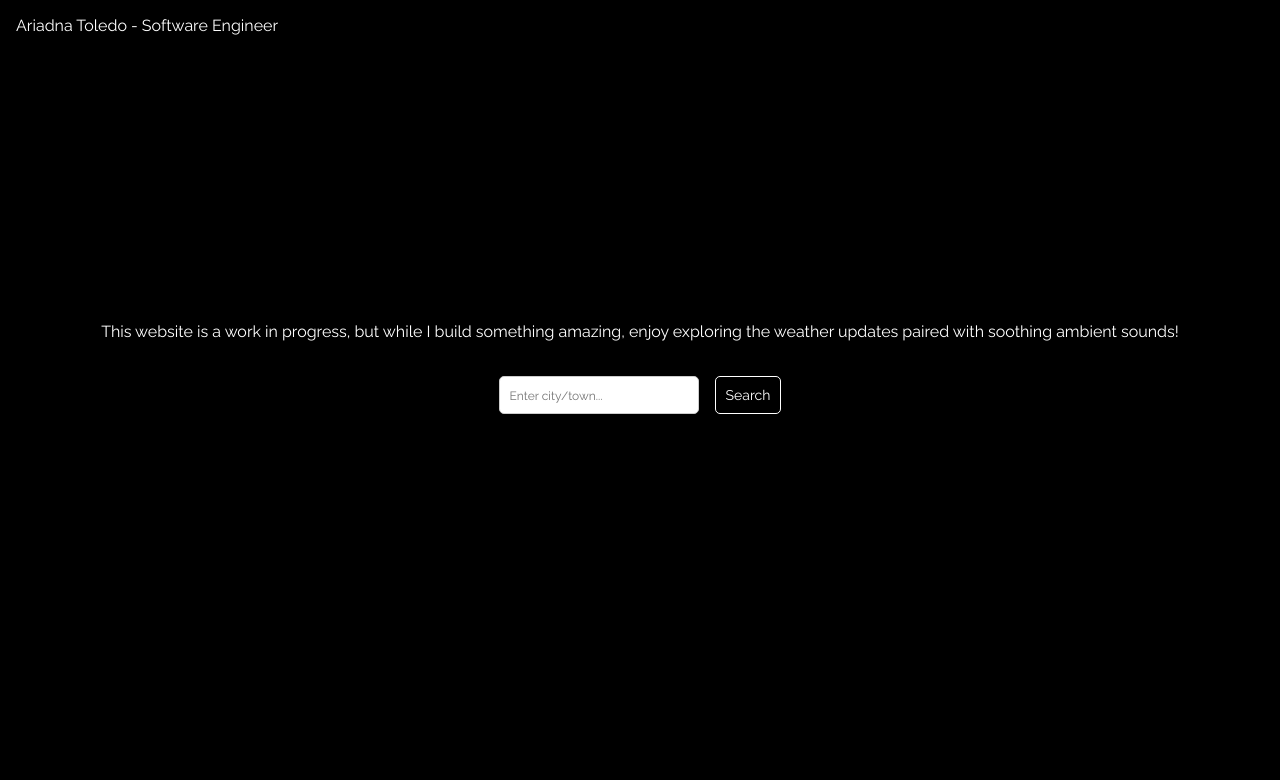
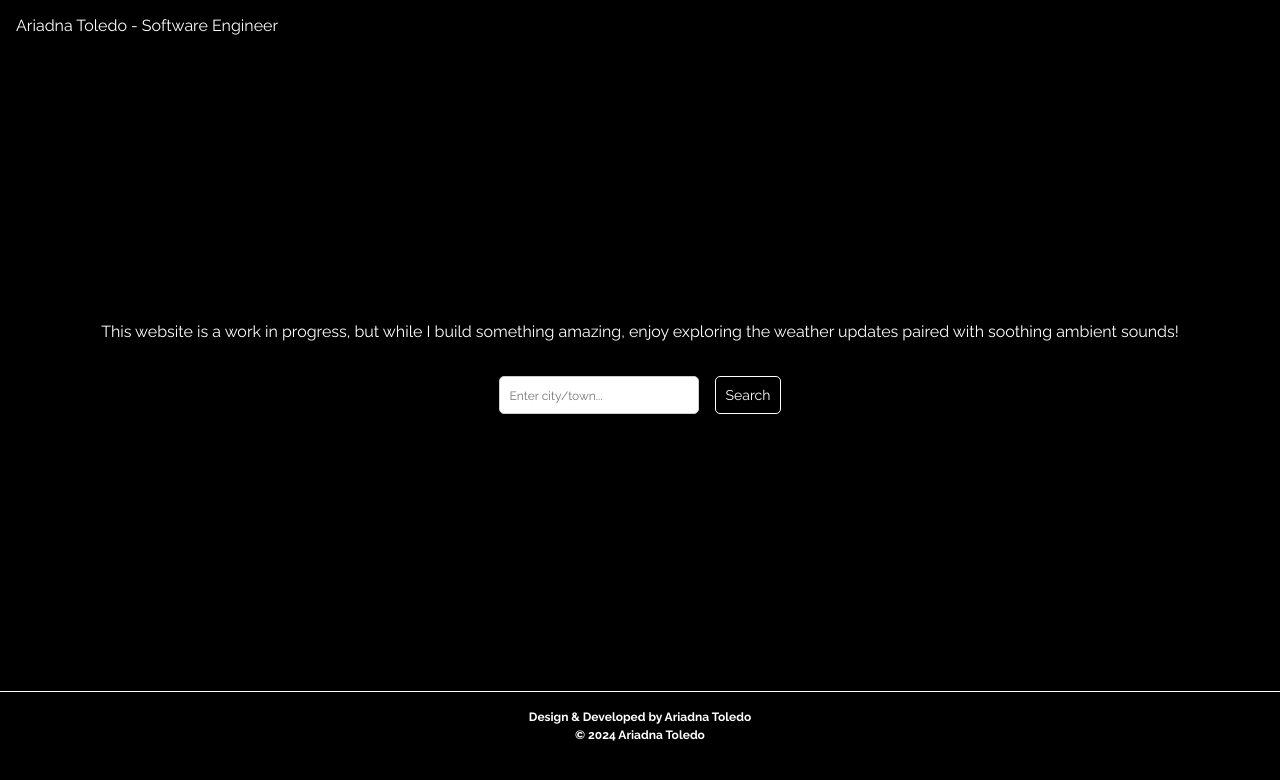
Before and after one commit to ariadnatoledo/mood-sound-card, a React (Vite) app: page / in a window 1280 px wide. Shown: the top 780 px of the page. Built offline with nearby package versions, Linux system fonts and the light colour scheme.

Commit message:
Add Footer

```diff
--- a/src/App.jsx
+++ b/src/App.jsx
@@ -2,12 +2,7 @@ import { BrowserRouter, Route, Routes } from "react-router-dom";
 import Header from "./components/Header/Header";
 import HomePage from "./pages/HomePage/HomePage";
 import "./App.scss";
-
-// const api = {
-//   key: "67fc54d54aeffd93c65624f2c90222dc",
-//   base: "https://api.openweathermap.org/data/2.5/",
-// };
-
+import Footer from "./components/Footer/Footer";
 
 function App() {
   return (
@@ -16,6 +11,7 @@ function App() {
       <Routes>
         <Route path="/" element={<HomePage />} />
       </Routes>
+      <Footer />
     </BrowserRouter>
   );
 }
--- /dev/null
+++ b/src/components/Footer/Footer.jsx
@@ -0,0 +1,12 @@
+import "./Footer.scss"
+
+function Footer() {
+  return (
+    <div className="footer">
+      <h4 className="footer__title">Design & Developed by Ariadna Toledo</h4>
+      <h4 className="footer__subtitle">© 2024 Ariadna Toledo</h4>
+    </div>
+  )
+}
+
+export default Footer
--- /dev/null
+++ b/src/components/Footer/Footer.scss
@@ -0,0 +1,25 @@
+@use "../../styles/mixins" as *;
+@use "../../styles/typography" as *;
+@use "../../styles/variables" as *;
+@use "../../styles/global" as *;
+
+.footer {
+  display: flex;
+  flex-direction: column;
+  justify-content: center;
+  align-items: center;
+  padding: 1rem;
+  border-top: 1px solid white;
+  &__title {
+    color: white;
+  }
+  &__subtitle {
+    color: white;
+  }
+}
+
+@include tablet {
+  .footer {
+    padding: 1rem 2rem;
+  }
+}
--- a/src/pages/HomePage/HomePage.jsx
+++ b/src/pages/HomePage/HomePage.jsx
@@ -92,7 +92,7 @@ function HomePage() {
 
     hazeAudio.play().then(() => {
       console.log("Haze sound is playing!");
-      setCurrentWeather("haze"); // Update state
+      setCurrentWeather("haze");
     }).catch((err) => {
       console.error("Error playing haze sound:", err);
     });
@@ -111,107 +111,3 @@ function HomePage() {
 }
 
 export default HomePage;
-
-
-
-// import Hero from "../../components/Hero/Hero";
-// import Main from "../../components/Main/Main";
-// import soundRain from "../../assets/sounds/rain.mp3";
-// import soundSummer from "../../assets/sounds/summer.mp3";
-// import soundMist from "../../assets/sounds/brown-noise.mp3";
-
-// function HomePage() {
-//   let rainAudio = null;
-//   let summerAudio = null;
-//   let hazeAudio = null;
-//   let currentWeather = null;
-
-//   function playRainSound() {
-//     if (currentWeather === "rain") {
-//       return;
-//     }
-
-//     if (summerAudio) {
-//       summerAudio.pause();
-//       summerAudio.currentTime = 0;
-//     }
-
-//     if (!rainAudio) {
-//       rainAudio = new Audio(soundRain);
-//       rainAudio.loop = true;
-//     }
-//     rainAudio.play()
-//       .then(() => {
-//         console.log("Rain sound is playing!");
-//         currentWeather = "rain";
-//       })
-//       .catch((err) => {
-//         console.error("Error playing sound:", err);
-//       });
-//   }
-
-//   function playSummerSound() {
-//     if (currentWeather === "summer") {
-//       return;
-//     }
-
-//     if (rainAudio) {
-//       rainAudio.pause();
-//       rainAudio.currentTime = 0;
-//     }
-
-//     if (!summerAudio) {
-//       summerAudio = new Audio(soundSummer);
-//       summerAudio.loop = true;
-//     }
-//     summerAudio.play()
-//       .then(() => {
-//         console.log("Summer sound is playing!");
-//         currentWeather = "summer";
-//       })
-//       .catch((err) => {
-//         console.error("Error playing sound:", err);
-//       });
-//   }
-
-//   function playHazeSound() {
-//     if (currentWeather === "haze") {
-//       return;
-//     }
-
-//     if(rainAudio) {
-//       rainAudio.pause();
-//       rainAudio.currentTime = 0;
-//     }
-
-//    if (summerAudio) {
-//       summerAudio.pause();
-//       summerAudio.currentTime = 0;
-//     }
-
-//     if(!hazeAudio) {
-//       hazeAudio = new Audio (soundMist);
-//       hazeAudio.loop = true;
-//     }
-//     hazeAudio.play()
-//     .then(() => {
-//       console.log("Haze sound is playing!");
-//       currentWeather = "haze";
-//     })
-//     .catch((err) => {
-//       console.error("Error playing sound:", err);
-//     });  }
-
-//   return (
-//     <div>
-//       <Hero
-//         playRainSound={playRainSound}
-//         playSummerSound={playSummerSound}
-//         playHazeSound={playHazeSound}
-//       />
-//       <Main />
-//     </div>
-//   );
-// }
-
-// export default HomePage;
```
Also changed, not shown: src/components/Hero/Hero.jsx (+2 -91 lines).
